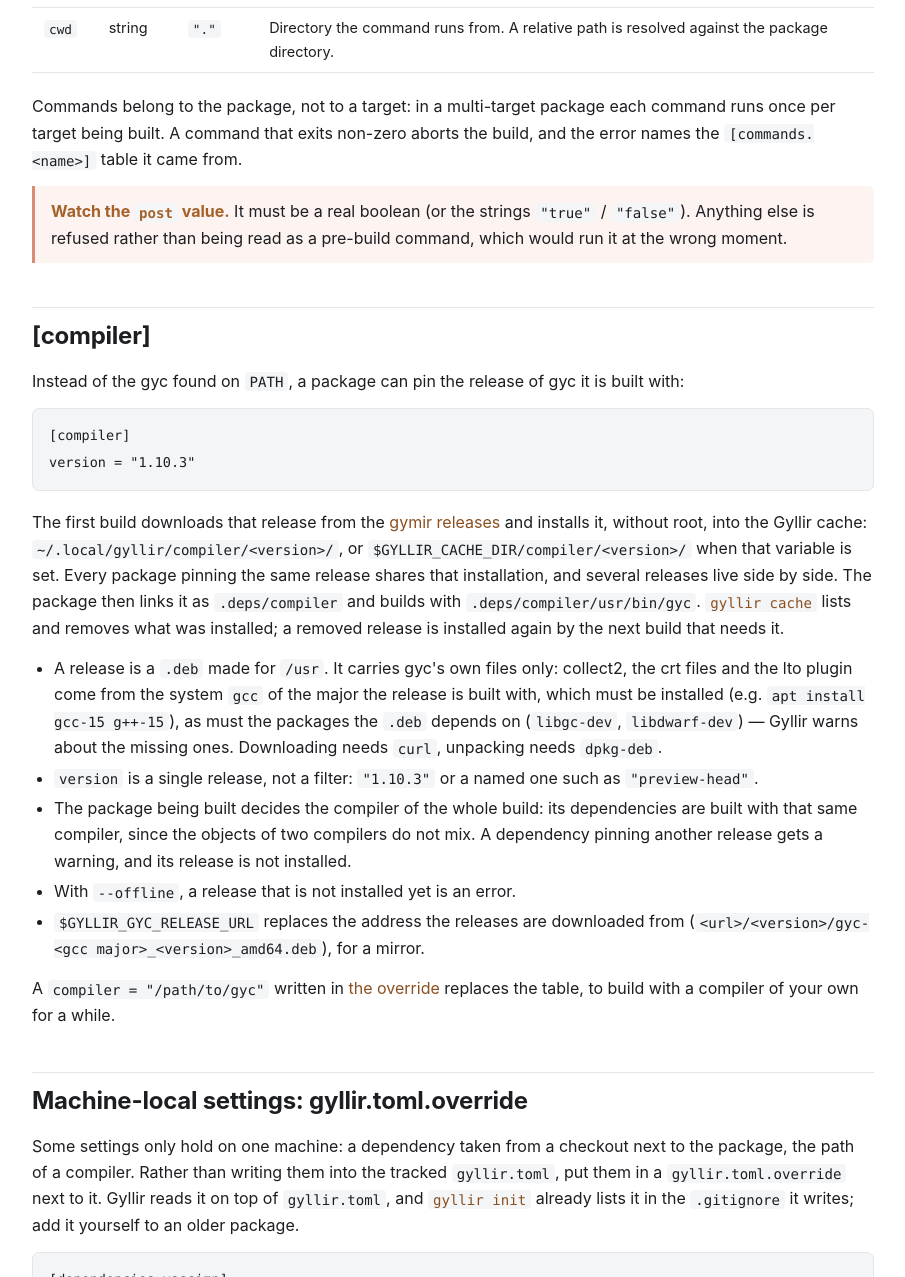
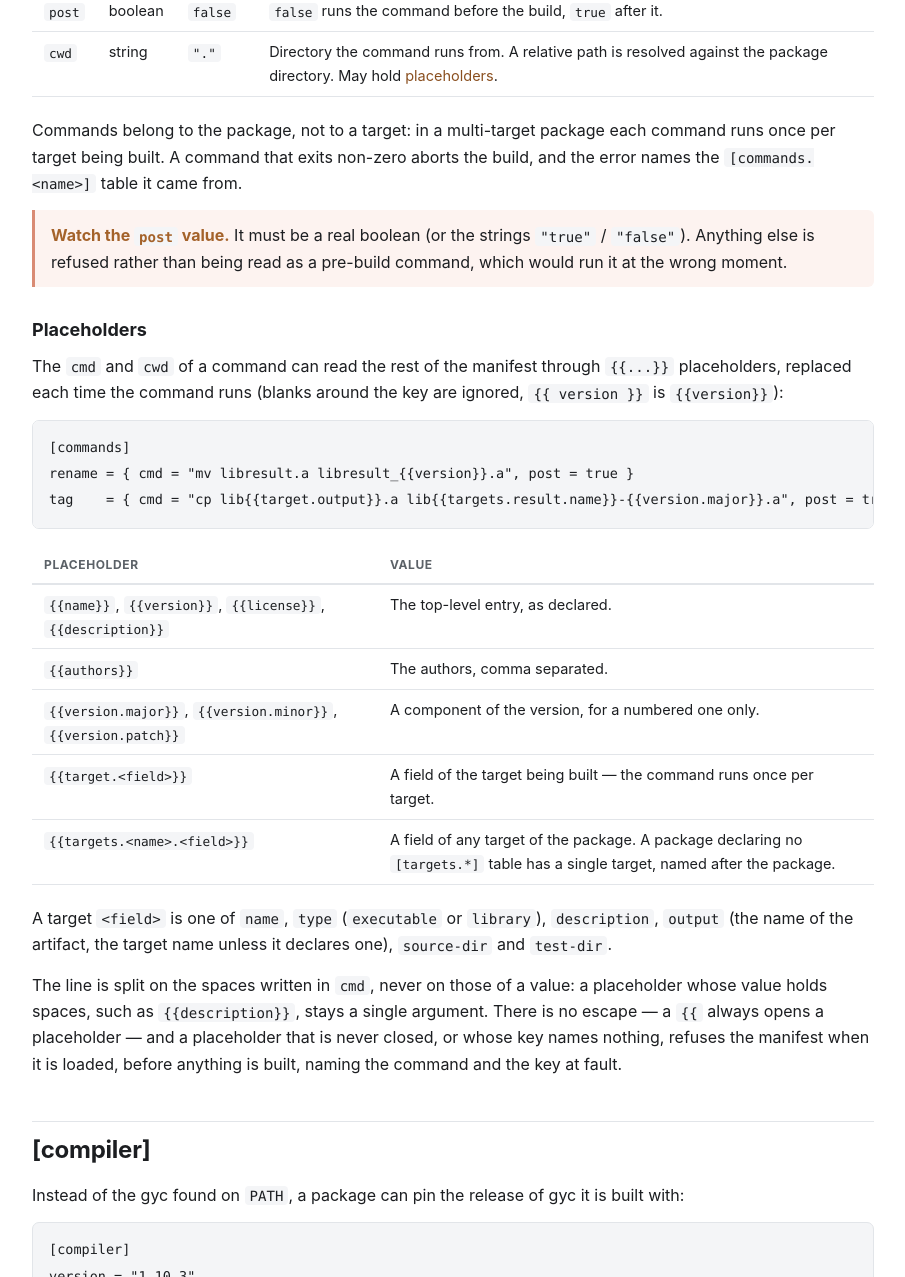
Before and after one commit to GNU-Ymir/Gyllir, a plain HTML site: page doc/manifest.html in a window 1280 px wide. Shown: the part 3388-4665 px from the top of the page, without its empty margins (312-1217 px from the left). Drawn offline with Linux system fonts and the light colour scheme.

Commit message:
doc: document the placeholders of a command

```diff
--- a/doc/manifest.html
+++ b/doc/manifest.html
@@ -148,9 +148,9 @@ strip       = { cmd = "strip myapp", post = true, cwd = "." }</code></pre>
 <div class="table-wrap">
 <table>
     <tr><th>Key</th><th>Type</th><th>Default</th><th>Description</th></tr>
-    <tr><td><code>cmd</code></td><td>string</td><td>required</td><td>The command line to run. It is split on spaces and executed directly — this is not a shell, so pipes, globs and quoting do not apply. Put anything more involved in a script.</td></tr>
+    <tr><td><code>cmd</code></td><td>string</td><td>required</td><td>The command line to run. It is split on spaces and executed directly — this is not a shell, so pipes, globs and quoting do not apply. Put anything more involved in a script. May hold <a href="#placeholders">placeholders</a>.</td></tr>
     <tr><td><code>post</code></td><td>boolean</td><td><code>false</code></td><td><code>false</code> runs the command before the build, <code>true</code> after it.</td></tr>
-    <tr><td><code>cwd</code></td><td>string</td><td><code>"."</code></td><td>Directory the command runs from. A relative path is resolved against the package directory.</td></tr>
+    <tr><td><code>cwd</code></td><td>string</td><td><code>"."</code></td><td>Directory the command runs from. A relative path is resolved against the package directory. May hold <a href="#placeholders">placeholders</a>.</td></tr>
 </table>
 </div>
 
@@ -163,6 +163,38 @@ the <code>[commands.&lt;name&gt;]</code> table it came from.</p>
 <code>"true"</code> / <code>"false"</code>). Anything else is refused rather than being read as a
 pre-build command, which would run it at the wrong moment.</p>
 </div>
+
+<h3 id="placeholders">Placeholders</h3>
+
+<p>The <code>cmd</code> and <code>cwd</code> of a command can read the rest of the manifest through
+<code>{{...}}</code> placeholders, replaced each time the command runs (blanks around the key are
+ignored, <code>{{ version }}</code> is <code>{{version}}</code>):</p>
+
+<pre><code>[commands]
+rename = { cmd = "mv libresult.a libresult_{{version}}.a", post = true }
+tag    = { cmd = "cp lib{{target.output}}.a lib{{targets.result.name}}-{{version.major}}.a", post = true }</code></pre>
+
+<div class="table-wrap">
+<table>
+    <tr><th>Placeholder</th><th>Value</th></tr>
+    <tr><td><code>{{name}}</code>, <code>{{version}}</code>, <code>{{license}}</code>, <code>{{description}}</code></td><td>The top-level entry, as declared.</td></tr>
+    <tr><td><code>{{authors}}</code></td><td>The authors, comma separated.</td></tr>
+    <tr><td><code>{{version.major}}</code>, <code>{{version.minor}}</code>, <code>{{version.patch}}</code></td><td>A component of the version, for a numbered one only.</td></tr>
+    <tr><td><code>{{target.&lt;field&gt;}}</code></td><td>A field of the target being built — the command runs once per target.</td></tr>
+    <tr><td><code>{{targets.&lt;name&gt;.&lt;field&gt;}}</code></td><td>A field of any target of the package. A package declaring no <code>[targets.*]</code> table has a single target, named after the package.</td></tr>
+</table>
+</div>
+
+<p>A target <code>&lt;field&gt;</code> is one of <code>name</code>, <code>type</code>
+(<code>executable</code> or <code>library</code>), <code>description</code>, <code>output</code> (the
+name of the artifact, the target name unless it declares one), <code>source-dir</code> and
+<code>test-dir</code>.</p>
+
+<p>The line is split on the spaces written in <code>cmd</code>, never on those of a value: a
+placeholder whose value holds spaces, such as <code>{{description}}</code>, stays a single argument.
+There is no escape — a <code>{{</code> always opens a placeholder — and a placeholder that is never
+closed, or whose key names nothing, refuses the manifest when it is loaded, before anything is
+built, naming the command and the key at fault.</p>
 
 <h2 id="compiler-release">[compiler]</h2>
 
```
Also changed, not shown: 1 other file.
